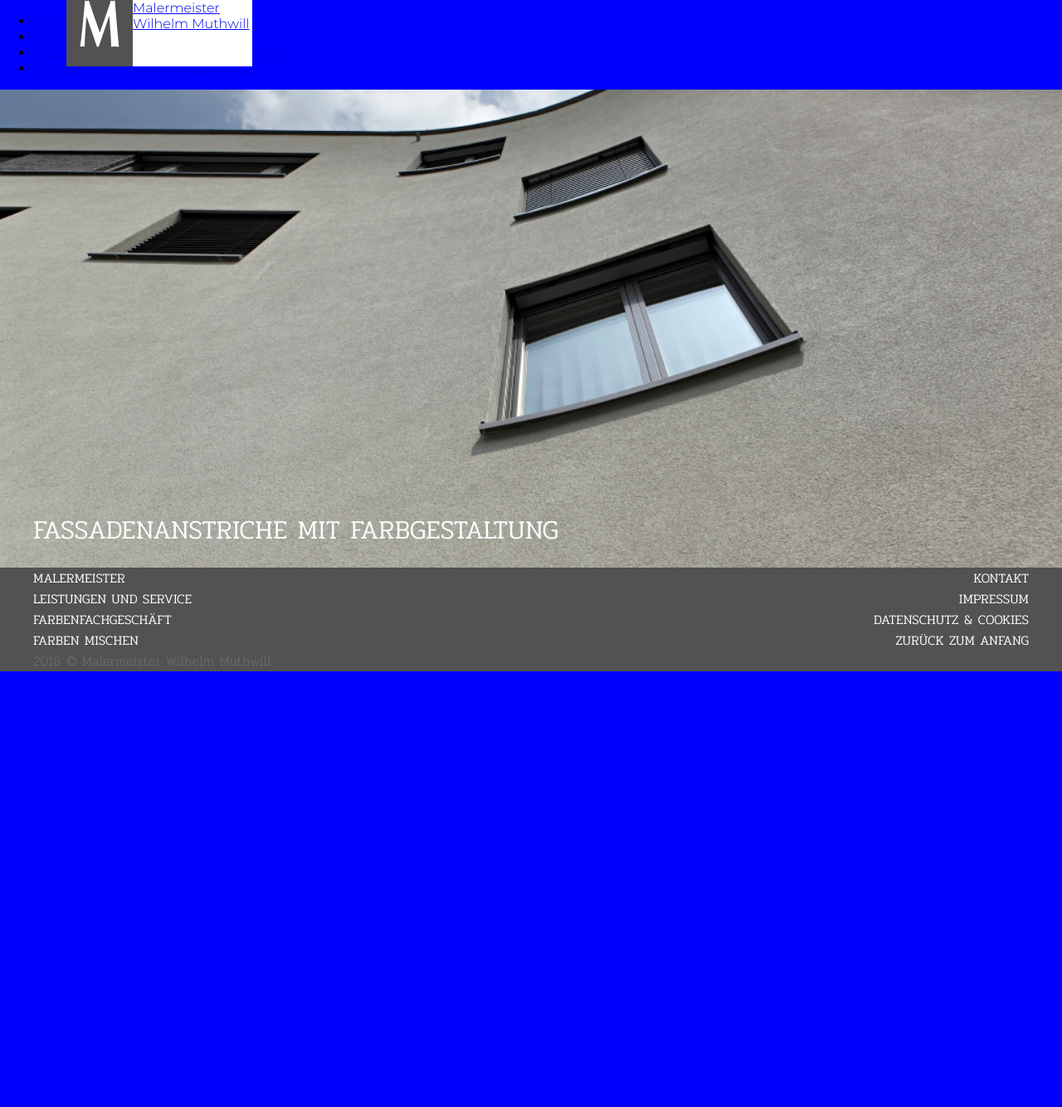
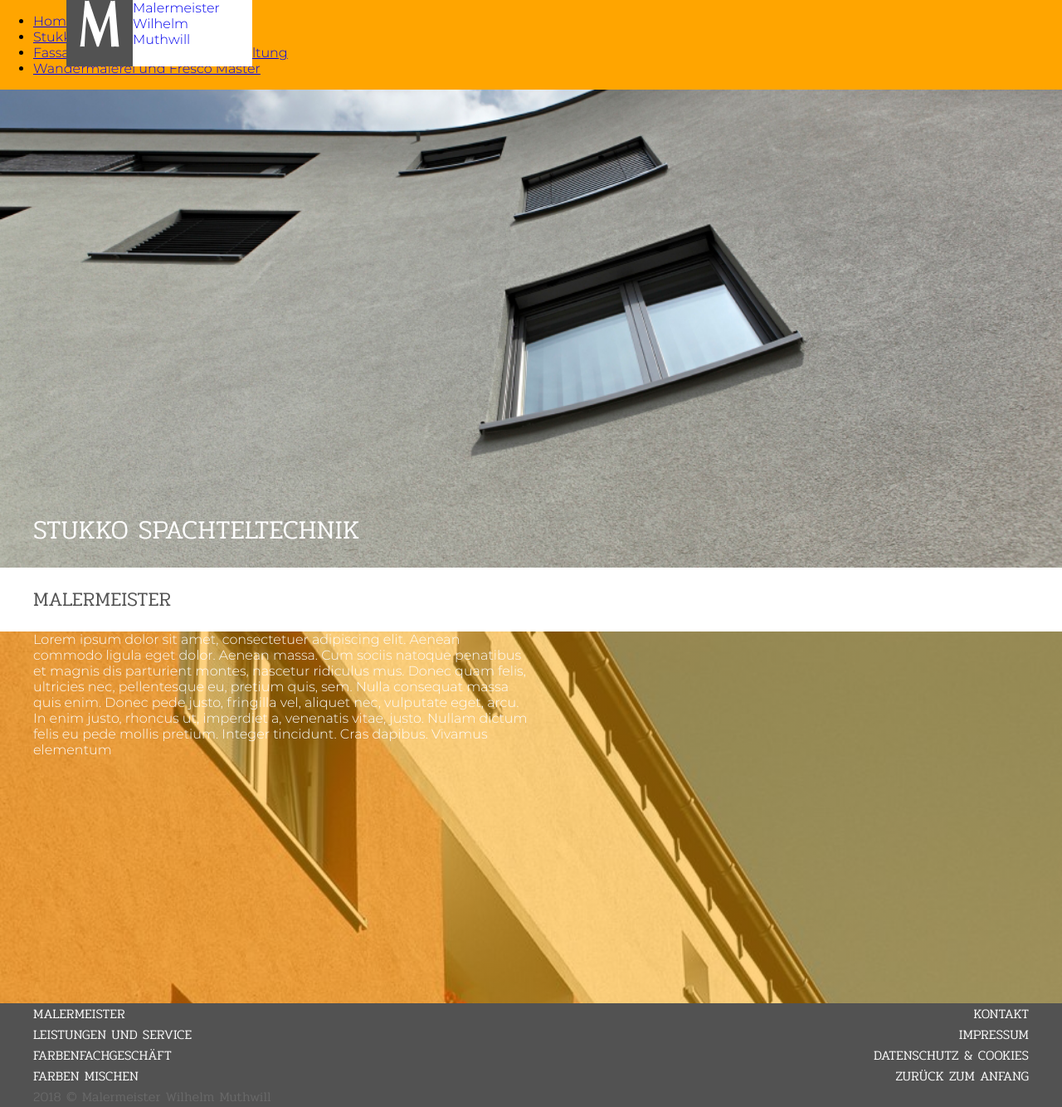
Before and after one commit to JasmineSey/wifi-jwe19, a plain HTML site: page Maler/index.html in a window 1280 px wide. Shown: the whole page at 83% size. Before the commit the page ends 809 px from the top, so only its background shows below. Drawn offline with Linux system fonts and the light colour scheme.

Commit message:
Section  Thema 1, Part 1

```diff
--- a/Maler/css/base.css
+++ b/Maler/css/base.css
@@ -9,6 +9,8 @@
   --grey: #696969;
   --font-color-light: var(--grey-light);
 }
+
+/*Schriften*/
 
 @font-face {
   font-family: "Montserrat";
@@ -54,6 +56,8 @@ html * {
   box-sizing: border-box;
 }
 
+/*logo z-index bezieht sich auf die Posotion des Logos*/
+
 #logo {
   position: fixed;
   z-index: 100;
@@ -75,18 +79,26 @@ html * {
 
 #logo-part-2 {
   position: absolute;
+  z-index: 100;
   top: 0;
   left: 10em;
   width: 9em;
   height: 5em;
 }
 
-#logo-part-2 A {
+#logo-part-2 a {
   width: 100%;
   height: 100%;
   display: block;
   background-color: white;
+  text-decoration: none;
 }
+
+#logo-part-2 span {
+  padding-left: auto;
+}
+
+/*Logo Ende*/
 
 body {
   font-family: "Montserrat", sans-serif;
@@ -114,23 +126,43 @@ body {
 
 @media screen and (min-width: 768px) {
   body {
-    background: purple;
   }
+
+  .teaser p {
+  max-width: 50%
+  }
+
 }
 
 @media screen and (min-width: 992px) {
   body {
-    background: blue;
   }
+
+  .teaser p {
+  max-width: 50%
+  }
+
+.teaser {
+    height: 35vw;
+  }
+
 }
 
 @media screen and (min-width: 1200px) {
   body {
-    background: blue;
   }
+
+  .teaser p {
+  max-width: 50%
+  }
+
+.teaser {
+  height: 35vw;
 }
 
-header {
+}
+
+header#main-header {
   position: relative;
   width: 100%;
   height: 45vw;
@@ -138,7 +170,7 @@ header {
   overflow: hidden;
 }
 
-header img {
+header#main-header img {
   width: 100%;
   height: 100%;
   object-fit: cover;
@@ -146,13 +178,13 @@ header img {
   display: block;
 }
 
-header .inner-wrapper {
+header#main-header .inner-wrapper {
   position: relative;
   max-width: var(--screen-max);
   margin: 0 auto;
 }
 
-header h1 {
+header#main-header h1 {
   position: absolute;
   bottom: 0;
   left: 0;
@@ -162,10 +194,43 @@ header h1 {
   text-transform: uppercase;
 }
 
+/*Start Main*/
+
 main {
-  background: lightgrey;
+  background: white;
   flex: 1;
 }
+
+main .inner-wrapper {
+  position: relative;
+  max-width: var(--screen-max);
+  margin: 0 auto;
+}
+
+.content-element .header h2 {
+  color: var(--grey-dark);
+  font-family: var(--base-font2);
+  font-weight: lighter;
+  text-transform: uppercase;
+}
+
+.content-element .teaser {
+background: -webkit-linear-gradient(rgba(255, 165, 0, 0.5),
+            rgba(255, 165, 0, 0.5)),
+            url(../image/main_orange.jpg)
+            no-repeat;
+background-size: cover;
+}
+
+.teaser {
+font-family: var(base-font2);
+color: var(--grey-light);
+font-weight: lighter;
+}
+
+
+/* Hier beginnt der Footer*/
+
 
 footer .inner-wrapper {
   position: relative;
--- a/Maler/index.html
+++ b/Maler/index.html
@@ -14,7 +14,9 @@
     <a href="#">Malermeister Wilhelm Muthwill</a>
   </div>
   <div id="logo-part-2">
-  <a href="#">Malermeister Wilhelm Muthwill</a>
+    <a href="#">
+      <span>Malermeister<br />Wilhelm<br />Muthwill</span>
+    </a>
   </div>
 
   <nav>
@@ -35,19 +37,33 @@
   </nav>
 
 
-  <header>
+  <header id="main-header">
     <img src="image/header_1.jpg" alt="Fassade Headerbild 1" />
     <div class="inner-wrapper">
-      <h1>Fassadenanstriche mit Farbgestaltung</h1>
+      <h1>Stukko Spachteltechnik</h1>
     </div>
   </header>
 
   <main>
+
+    <section class="content-element">
+    <div class="header">
+        <div class="inner-wrapper">
+          <h2>Malermeister</h2>
+        </div>
+    </div>
+
+    <div class="teaser">
+      <div class="inner-wrapper">
+      <p>Lorem ipsum dolor sit amet, consectetuer adipiscing elit. Aenean commodo ligula eget dolor. Aenean massa. Cum sociis natoque penatibus et magnis dis parturient montes, nascetur ridiculus mus. Donec quam felis, ultricies nec, pellentesque eu, pretium quis, sem. Nulla consequat massa quis enim. Donec pede justo, fringilla vel, aliquet nec, vulputate eget, arcu. In enim justo, rhoncus ut, imperdiet a, venenatis vitae, justo. Nullam dictum felis eu pede mollis pretium. Integer tincidunt. Cras dapibus. Vivamus elementum
+      </p>
+        </div>
+    </div>
+        </section>
+
     </main>
 
-
     <footer>
-
       <div class="inner-wrapper">
 
         <div class="footer-top">
@@ -93,7 +109,6 @@
         </div>
 
       </div>
-
   </footer>
 
 </body>
```
Also changed, not shown: Maler/image/main_orange.jpg (added). Lines whose indentation alone changed are shown as unchanged.
